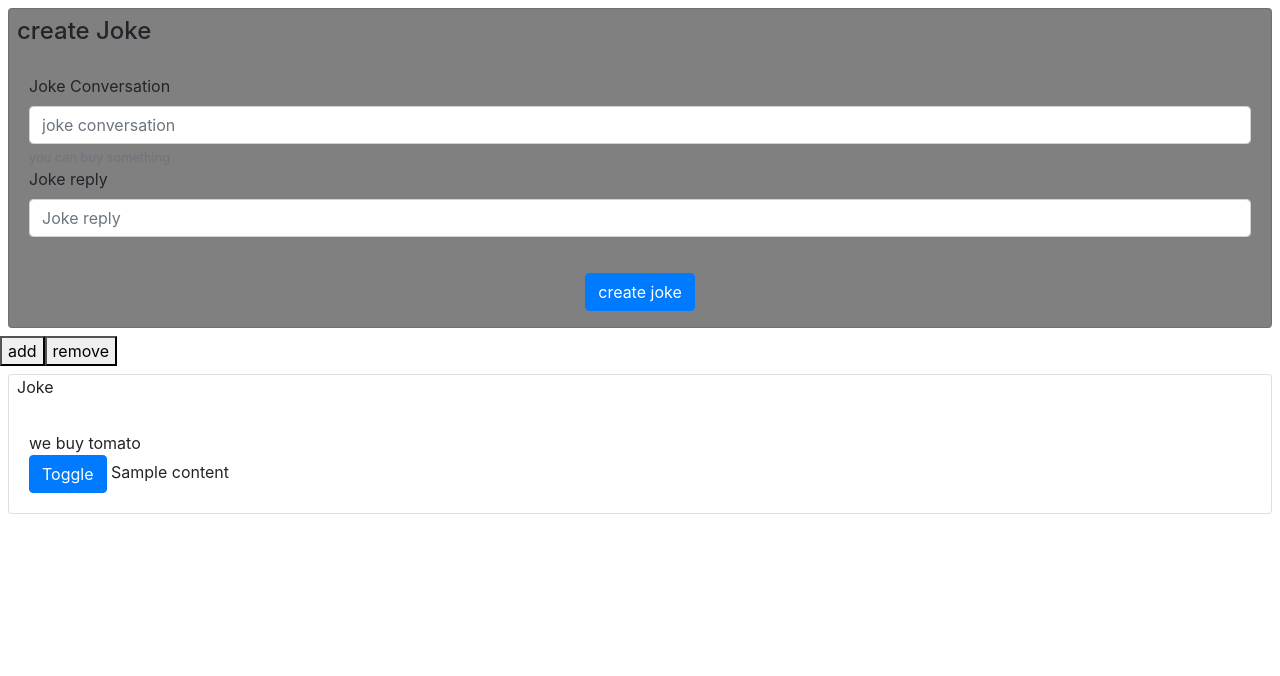
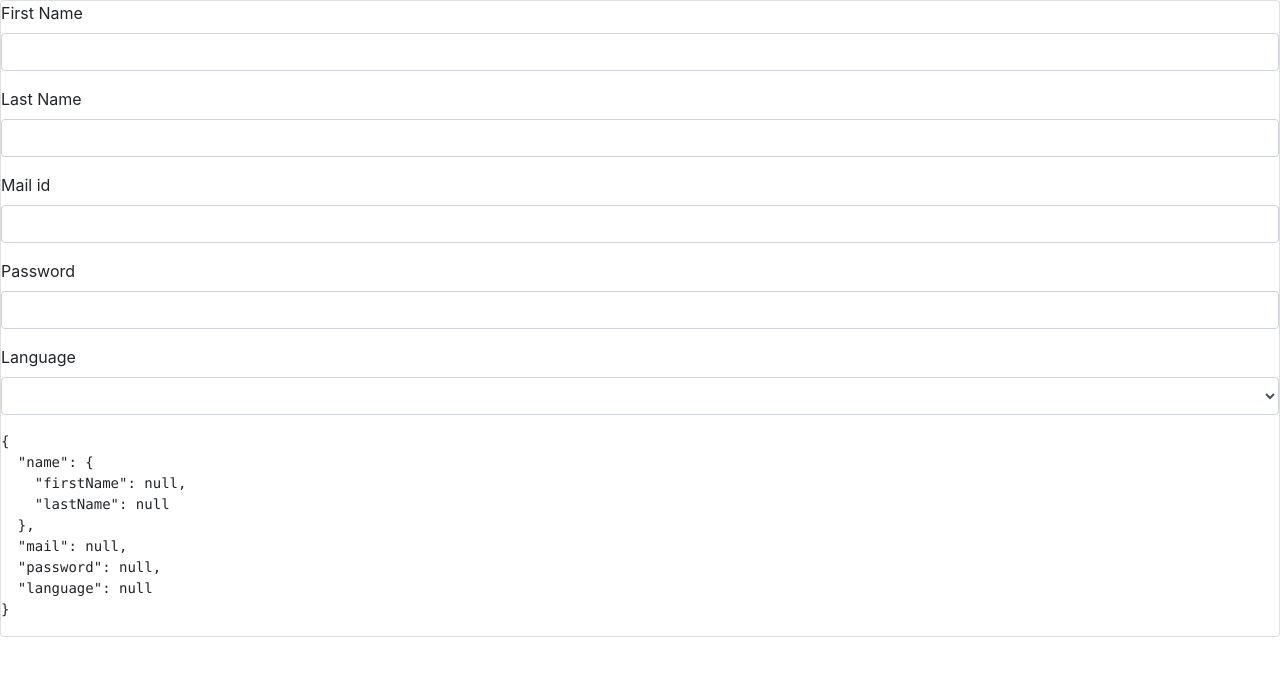
Before and after one commit to Jaiganesh-prakasam/angular-practice, an Angular app: page / in a window 1280 px wide. Shown: the top 676 px of the page. Built offline with nearby package versions, Linux system fonts and the light colour scheme.

Commit message:
Model driven form created

```diff
--- a/src/app/app.component.html
+++ b/src/app/app.component.html
@@ -1,5 +1,5 @@
 <router-outlet>
-  <app-jokes></app-jokes>
+  <!-- <app-jokes></app-jokes> -->
   <!-- <ngif-ngfor-ngclass></ngif-ngfor-ngclass> -->
   <!-- <custom-directive></custom-directive> -->
   <!-- <observable-subscribe></observable-subscribe> -->
@@ -8,4 +8,5 @@
   <!-- <async-pipe-example></async-pipe-example> -->
   <!-- <pipe-observable></pipe-observable> -->
   <!-- <custom-pipe></custom-pipe> -->
+  <model-driven-forms></model-driven-forms>
 </router-outlet>
--- a/src/app/footer/footer.component.html
+++ /dev/null
@@ -1,3 +0,0 @@
-<footer>
-  <p class="text-xs-center">© Copyright 2020. All rights reserved.</p>
-</footer>
--- a/src/app/footer/footer.component.sass
+++ /dev/null
@@ -1,8 +0,0 @@
-
-footer
-    position: absolute
-    right: 0
-    bottom: 0
-    left: 0
-    padding: 1rem
-    text-align: center
--- a/src/app/footer/footer.component.ts
+++ /dev/null
@@ -1,15 +0,0 @@
-import { Component, OnInit } from '@angular/core';
-
-@Component({
-  selector: 'app-footer',
-  templateUrl: './footer.component.html',
-  styleUrls: ['./footer.component.sass']
-})
-export class FooterComponent implements OnInit {
-
-  constructor() { }
-
-  ngOnInit() {
-  }
-
-}
--- /dev/null
+++ b/src/app/form-examples/model-driven-forms/model-driven-forms.component.html
@@ -0,0 +1,28 @@
+<form [formGroup]="registrationForm" class="card card-block">
+  <fieldset formGroupName="name">
+    <div class="form-group">
+      <label>First Name</label>
+      <input class="form-control" formControlName="firstName" />
+    </div>
+    <div class="form-group">
+      <label>Last Name</label>
+      <input class="form-control" formControlName="lastName" />
+    </div>
+  </fieldset>
+  <div class="form-group">
+    <label>Mail id</label>
+    <input class="form-control" formControlName="mail" />
+  </div>
+  <div class="form-group">
+    <label>Password</label>
+    <input class="form-control" formControlName="password" />
+  </div>
+  <div class="form-group">
+    <label>Language</label>
+    <select class="form-control" formControlName="language">
+      <option value="">Please select a language</option>
+      <option *ngFor="let lang of langs" [value]="lang">{{ lang }} </option>
+    </select>
+  </div>
+  <pre>{{ registrationForm.value | json }}</pre>
+</form>
--- /dev/null
+++ b/src/app/form-examples/model-driven-forms/model-driven-forms.component.ts
@@ -0,0 +1,24 @@
+import { Component, OnInit } from "@angular/core";
+import { FormGroup, FormControl } from "@angular/forms";
+@Component({
+  selector: "model-driven-forms",
+  templateUrl: "./model-driven-forms.component.html",
+  styleUrls: ["./model-driven-forms.component.sass"]
+})
+export class ModelDrivenFormsComponent implements OnInit {
+  registrationForm: FormGroup;
+  langs: string[] = ["English", "French", "German"];
+  constructor() {
+    this.registrationForm = new FormGroup({
+      name: new FormGroup({
+        firstName: new FormControl(),
+        lastName: new FormControl()
+      }),
+      mail: new FormControl(),
+      password: new FormControl(),
+      language: new FormControl()
+    });
+  }
+
+  ngOnInit(): void {}
+}
--- a/src/app/header/header.component.html
+++ /dev/null
@@ -1,27 +0,0 @@
-<nav class="navbar navbar-expand-md bg-dark navbar-dark fixed-top">
-  <a class="navbar-brand" href="#">Angular Demo</a>
-  <button
-    class="navbar-toggler"
-    type="button"
-    data-toggle="collapse"
-    data-target="#navbarCollapse"
-    aria-controls="navbarCollapse"
-    aria-expanded="false"
-    aria-label="Toggle navigation"
-  >
-    <span class="navbar-toggler-icon"></span>
-  </button>
-  <div class="collapse navbar-collapse" id="navbarCollapse">
-    <ul class="navbar-nav mr-auto">
-      <li class="nav-item">
-        <a class="nav-link" routerLink="/home">Home</a>
-      </li>
-      <li class="nav-item">
-        <a class="nav-link" routerLink="/contact-list">Contacts</a>
-      </li>
-      <li class="nav-item">
-        <a class="nav-link" routerLink="/contact-create">Create</a>
-      </li>
-    </ul>
-  </div>
-</nav>
--- a/src/app/header/header.component.sass
+++ /dev/null
@@ -1,4 +0,0 @@
-
-.nav-item
-    padding:2px
-    margin-left: 7px
--- a/src/app/header/header.component.ts
+++ /dev/null
@@ -1,15 +0,0 @@
-import { Component, OnInit } from '@angular/core';
-
-@Component({
-  selector: 'app-header',
-  templateUrl: './header.component.html',
-  styleUrls: ['./header.component.sass']
-})
-export class HeaderComponent implements OnInit {
-
-  constructor() { }
-
-  ngOnInit() {
-  }
-
-}
```
Also changed, not shown: src/app/app.module.ts (+5 -5 lines), src/app/form-examples/form-examples.module.ts (added, +10 -0 lines), src/app/form-examples/model-driven-forms/model-driven-forms.component.sass (added), 2 other files (tests, documents, lock files or other folders).
